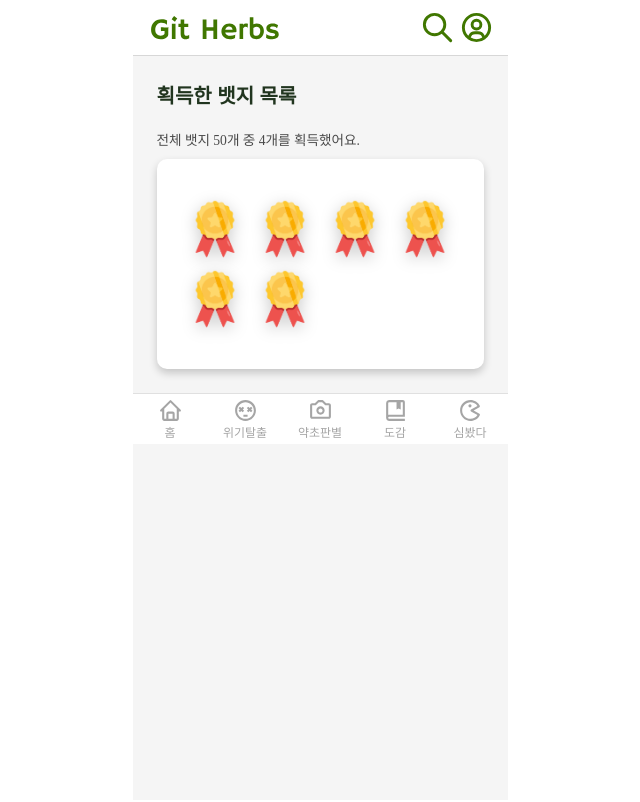
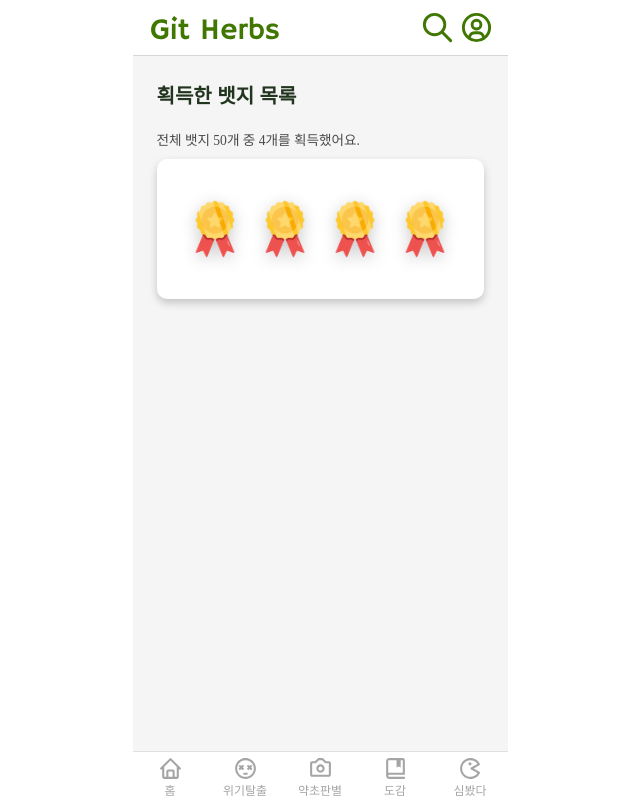
Before and after one commit to jw-choi-kzz/Git-Herbs, a React (Vite) app in the folder frontend/: page /mypage/bedge in a window 1280 px wide. Shown: the whole page, without its empty margins (320-960 px from the left). Built offline with nearby package versions, Linux system fonts and the light colour scheme; a web font is replaced by a local one; what proj4 would draw is missing.

Commit message:
feat-frontend: Layout 수정 및 배지 페이지 구성

```diff
--- a/frontend/package.json
+++ b/frontend/package.json
@@ -24,6 +24,8 @@
     "react-icons": "^5.0.1",
     "react-router-dom": "^6.22.3",
     "styled-components": "^6.1.8",
+    "sweetalert2": "^11.10.7",
+    "sweetalert2-react-content": "^5.0.7",
     "zustand": "^4.5.2"
   },
   "devDependencies": {
--- a/frontend/src/components/mypage/BedgeList.jsx
+++ b/frontend/src/components/mypage/BedgeList.jsx
@@ -30,10 +30,10 @@ const Explain = styled.div`
 
 const GridContainer = styled.div`
   display: grid;
-  grid-template-columns: repeat(4, 1fr); // Creates four columns
+  grid-template-columns: repeat(4, 1fr);
   gap: 10px; // Space between grid items
   justify-items: center;
-  padding: 20px; // Adjust the padding as necessary
+  padding: 20px;
 `;
 
 const BedgeList = () => {
--- a/frontend/src/components/mypage/BedgeListItem.jsx
+++ b/frontend/src/components/mypage/BedgeListItem.jsx
@@ -1,21 +1,63 @@
+import Swal from 'sweetalert2';
+import withReactContent from 'sweetalert2-react-content';
 import styled from 'styled-components';
+
+
+const MySwal = withReactContent(Swal);
 
 const BadgeImage = styled.img`
   width: auto; // Adjust width as necessary
   height: 60px; // Adjust height to fit the design
   // border-radius: 10px; // Optional: Rounded corners for the image
   filter: drop-shadow(0 4px 8px rgba(0, 0, 0, 0.2)); // Shadow effect following the shape of the image
+  cursor: pointer;
 `;
 
 const BedgeListItem = () => {
+  const handleClick = () => {
+    MySwal.fire({
+      title: '<span style="color: #ffffff;">나는 약초꾼이다</span>', // HTML을 사용하여 타이틀 색상 변경
+      html: '<span style="color: #ffffff;">획득 조건- Git Herbs 가입</span>', // HTML을 사용하여 텍스트 색상 변경
+      imageUrl: '/bedge.png',
+      imageWidth: 120,
+      imageHeight: 120,
+      imageAlt: '뱃지 아이콘',
+      background: 'rgba(0,0,0,0.75)',
+      width: '80%',
+      padding: '10',
+      confirmButtonText: '닫기',
+      confirmButtonColor: '#407700', // 버튼 색상 설정
+      customClass: {
+        confirmButton: 'custom-swal-button', // 커스텀 버튼 클래스
+        popup: 'custom-swal-popup', // 커스텀 팝업 클래스
+        title: 'custom-swal-title' // 커스텀 타이틀 클래스
+      }
+    });
+
+    // 커스텀 스타일 정의
+    const customStyles = `
+      .custom-swal-popup {
+        font-size: 12px !important;
+        whiteSpace: nowrap; // 줄바꿈 방지
+      }
+      .custom-swal-title {
+        font-size: 8 !important;
+      }
+    `;
+
+    // 커스텀 스타일을 페이지에 삽입
+    const head = document.head || document.getElementsByTagName('head')[0];
+    const style = document.createElement('style');
+    head.appendChild(style);
+    style.type = 'text/css';
+    style.appendChild(document.createTextNode(customStyles));
+  };
   return (
     <>
-      <BadgeImage src='/bedge.png' alt='Badge' />
-      <BadgeImage src='/bedge.png' alt='Badge' />
-      <BadgeImage src='/bedge.png' alt='Badge' />
-      <BadgeImage src='/bedge.png' alt='Badge' />
-      <BadgeImage src='/bedge.png' alt='Badge' />
-      <BadgeImage src='/bedge.png' alt='Badge' />
+      <BadgeImage src='/bedge.png' alt='Badge' onClick={handleClick}/>
+      <BadgeImage src='/bedge.png' alt='Badge' onClick={handleClick}/>
+      <BadgeImage src='/bedge.png' alt='Badge' onClick={handleClick}/>
+      <BadgeImage src='/bedge.png' alt='Badge' onClick={handleClick}/>
     </>
   );
 };
--- a/frontend/src/components/pedia/HerbListItem.jsx
+++ b/frontend/src/components/pedia/HerbListItem.jsx
@@ -54,7 +54,7 @@ const HerbListItem = ({ herb }) => {
   return (
     <Container onClick={handleClick}>
       <ItemContainer>
-        <ItemIcon src={herb.acquireCheck > 0 ? "public/pediaimg/plant_acquired.svg" : "public/pediaimg/plant_isNotAcquired.svg"} />
+        <ItemIcon src={herb.acquireCheck > 0 ? "/pediaimg/plant_acquired.svg" : "/pediaimg/plant_isNotAcquired.svg"} />
         {herb.bookmark > 0 ? (
           <ItemBookMark>
             <PiStarFill style={{ color: '#F49349' }} />
--- a/frontend/src/pages/Layout.jsx
+++ b/frontend/src/pages/Layout.jsx
@@ -23,7 +23,7 @@ const MainContent = styled.main`
   width: 100%;
   flex: 1;
   overflow-y: auto;
-  // height: calc(100vh - 105px);
+  min-height: calc(100vh - 105px);
   // padding-bottom: 55px; // 내용물과 푸터 사이의 간격을 조정하려면 다시 추가
 `;
 
```
Also changed, not shown: frontend/src/pages/BedgePage.jsx (+29 -1 lines), 1 other file (tests, documents, lock files or other folders).
